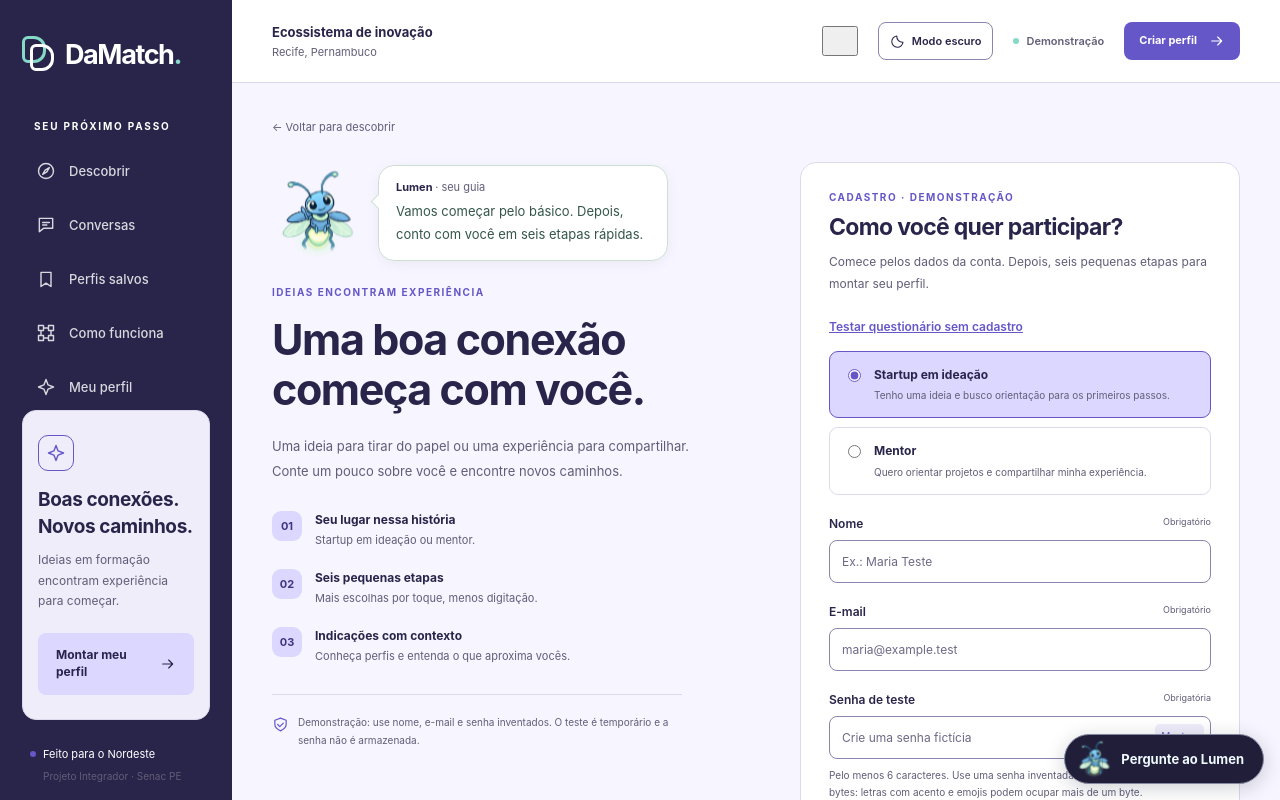
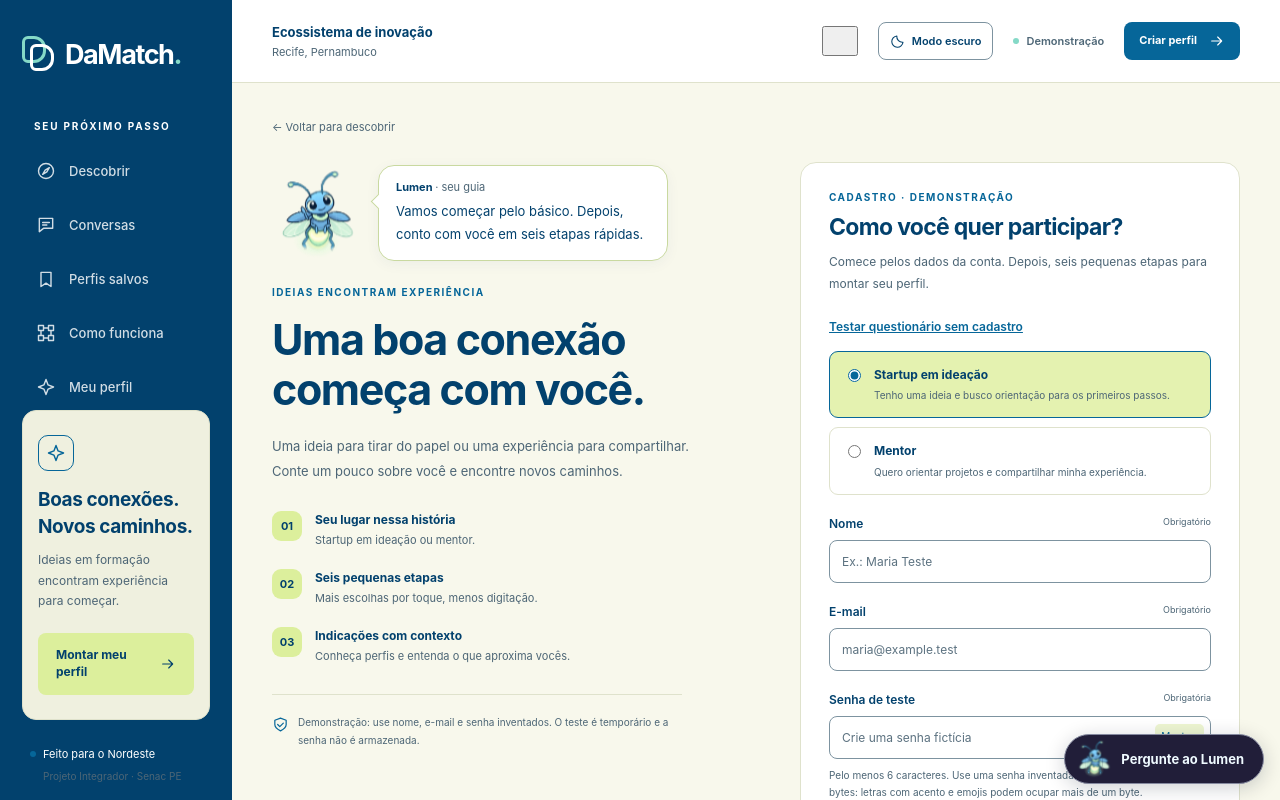
Before and after one commit to Diogo746/Da-Match, an Angular app in the folder frontend/: page /cadastro in a window 1280 px wide. Shown: the top 800 px of the page. Built offline with nearby package versions, Linux system fonts and the light colour scheme.

Commit message:
Update theme colors in theme.css

```diff
--- a/frontend/src/app/shared/theme.css
+++ b/frontend/src/app/shared/theme.css
@@ -1,139 +1,140 @@
 :root {
   color-scheme: light;
-
-  --navy: #29244A;
-  --on-navy: #FFFFFF;
-  --bg: #F7F5FF;
-  --surface: #FFFFFF;
-  --surface-overlay: #FFFFFFED;
-  --surface-alt: #EFEDFA;
-  --surface-soft: #F7F5FF;
-  --surface-hover: #DCD7FF;
-  --surface-tint: #EFEDFA;
-  --text-primary: #29244A;
-  --muted: #625D78;
-  --text-soft: #514B70;
-  --placeholder: #6E6887;
-  --teal: #6657C8;
-  --accent-ink: #5142AE;
-  --focus: #6657C8;
-  --border: #DDD9ED;
-  --border-soft: #EAE7F5;
-  --field-border: #8B83B0;
-  --border-hover: #6657C8;
-  --action-bg: #6657C8;
-  --action-text: #FFFFFF;
-  --action-hover: #5142AE;
-  --button-soft-bg: #DCD7FF;
-  --button-soft-text: #29244A;
-  --button-soft-hover: #CCC5FF;
-  --selected-bg: #DCD7FF;
-  --saved-bg: #29244A;
-  --saved-text: #FFFFFF;
-  --badge-bg: #DCD7FF;
-  --badge-text: #40357F;
-  --tag-bg: #F0EEFA;
-  --tag-text: #5142AE;
-  --track: #E5E1F0;
-  --track-fill: #6657C8;
-  --hero-bg: #F0EDFF;
-  --help-bg: #EFEDFA;
-  --help-icon-bg: #DCD7FF;
-  --preview-cover-start: #E4DFFF;
-  --preview-cover-end: #C8F0E8;
-  --success-bg: #E3F7F1;
-  --success-text: #176B5B;
+  --navy: #02416d;
+  --on-navy: #fff;
+  --bg: #f8f8ec;
+  --surface: #fff;
+  --surface-overlay: #ffffffed;
+  --surface-alt: #eff0df;
+  --surface-soft: #f8f8ec;
+  --surface-hover: #e9f4c4;
+  --surface-tint: #eef6d2;
+  --text-primary: #02416d;
+  --muted: #4d6676;
+  --text-soft: #36596f;
+  --placeholder: #5c7280;
+  --teal: #066699;
+  --accent-ink: #0a5483;
+  --focus: #066699;
+  --border: #dfe2cc;
+  --border-soft: #ebedda;
+  --field-border: #7d93a0;
+  --border-hover: #066699;
+  --action-bg: #066699;
+  --action-text: #fff;
+  --action-hover: #02416d;
+  --button-soft-bg: #dcef9c;
+  --button-soft-text: #02416d;
+  --button-soft-hover: #cde67a;
+  --selected-bg: #e4f2b0;
+  --saved-bg: #02416d;
+  --saved-text: #fff;
+  --badge-bg: #dcef9c;
+  --badge-text: #02416d;
+  --tag-bg: #eff0df;
+  --tag-text: #0a5483;
+  --track: #e1e4cd;
+  --track-fill: #066699;
+  --hero-bg: #eff0df;
+  --help-bg: #eef2dc;
+  --help-icon-bg: #dcef9c;
+  --preview-cover-start: #d6e9f3;
+  --preview-cover-end: #dcef9c;
+  --success-bg: #e4f3e9;
+  --success-text: #236146;
   --error-bg: #fff4f1;
   --error-border: #ba7168;
   --error-text: #963d3d;
-  --attention-text: #496659;
-  --shadow-soft: #1433420d;
-  --shadow-card: #1137490d;
-  --dialog-shadow: #082d4960;
-  --backdrop: #082c44a6;
+  --attention-text: #36596f;
+  --shadow-soft: #02416d0d;
+  --shadow-card: #02416d0d;
+  --dialog-shadow: #02416d60;
+  --backdrop: #02263fa6;
   --cover-ring: #ffffff85;
   --cover-ring-soft: #ffffff35;
   --lumen-bubble-bg: #fff;
-  --lumen-bubble-border: #cddfd2;
-  --lumen-bubble-text: #34564b;
+  --lumen-bubble-border: #c9d9a0;
+  --lumen-bubble-text: #02416d;
   --lumen-halo-rest: .22;
   --lumen-halo-peak: .8;
-  --lumen-core: #f2ffe8;
+  --lumen-core: #f8ffe0;
   --lumen-core-rest: .12;
   --lumen-core-peak: .78;
-  --lumen-halo-inner: #dbffe8e6;
-  --lumen-halo-outer: #85d9c780;
-  --lumen-halo-shadow: #85d9c780;
+  --lumen-halo-inner: #f1ffc4e6;
+  --lumen-halo-outer: #aedd2b80;
+  --lumen-halo-shadow: #aedd2b80;
   --lumen-halo-blur: 5px;
-  --lumen-core-shadow: #d3f1e199;
+  --lumen-core-shadow: #e3ff9a99;
+  --texto-lateral: #ffffff;
 }
 
 html[data-theme="dark"] {
   color-scheme: dark;
-  --navy: #17152B;
-  --on-navy: #F4F2FF;
-  --bg: #17152B;
-  --surface: #282442;
-  --surface-overlay: #302B4DEE;
-  --surface-alt: #282442;
-  --surface-soft: #211E38;
-  --surface-hover: #393254;
-  --surface-tint: #302B4A;
-  --text-primary: #F4F2FF;
-  --muted: #C1BCD9;
-  --text-soft: #D8D3ED;
-  --placeholder: #A8A2C4;
-  --teal: #65DCC5;
-  --accent-ink: #85E7D4;
-  --focus: #65DCC5;
-  --border: #484260;
-  --border-soft: #393451;
-  --field-border: #8982A6;
-  --border-hover: #65DCC5;
-  --action-bg: #65DCC5;
-  --action-text: #17152B;
-  --action-hover: #85E7D4;
-  --button-soft-bg: #493F79;
-  --button-soft-text: #F0EDFF;
-  --button-soft-hover: #5A4E91;
-  --selected-bg: #493F79;
-  --saved-bg: #65DCC5;
-  --saved-text: #17152B;
-  --badge-bg: #493F79;
-  --badge-text: #E4DFFF;
-  --tag-bg: #302B4A;
-  --tag-text: #D8D3ED;
-  --track: #393451;
-  --track-fill: #65DCC5;
-  --hero-bg: #282442;
-  --help-bg: #25213E;
-  --help-icon-bg: #493F79;
-  --preview-cover-start: #493F79;
-  --preview-cover-end: #24564F;
-  --success-bg: #1F443E;
-  --success-text: #A8F0DF;
+  --navy: #052b42;
+  --on-navy: #f8f8ec;
+  --bg: #04202f;
+  --surface: #0a3048;
+  --surface-overlay: #0e3a55ee;
+  --surface-alt: #0c3550;
+  --surface-soft: #082a3f;
+  --surface-hover: #11496b;
+  --surface-tint: #0f4260;
+  --text-primary: #f8f8ec;
+  --muted: #bcd0dc;
+  --text-soft: #cfdde6;
+  --placeholder: #92adbd;
+  --teal: #aedd2b;
+  --accent-ink: #bde84a;
+  --focus: #c4ee55;
+  --border: #25506b;
+  --border-soft: #1b4059;
+  --field-border: #6f95ad;
+  --border-hover: #aedd2b;
+  --action-bg: #aedd2b;
+  --action-text: #02263f;
+  --action-hover: #c4ee55;
+  --button-soft-bg: #0a5483;
+  --button-soft-text: #f8f8ec;
+  --button-soft-hover: #0d669f;
+  --selected-bg: #0a5483;
+  --saved-bg: #aedd2b;
+  --saved-text: #02263f;
+  --badge-bg: #0a5483;
+  --badge-text: #e9f4c4;
+  --tag-bg: #0f4260;
+  --tag-text: #dce9c0;
+  --track: #1b4059;
+  --track-fill: #aedd2b;
+  --hero-bg: #0a3550;
+  --help-bg: #0d3a55;
+  --help-icon-bg: #0a5483;
+  --preview-cover-start: #0a5483;
+  --preview-cover-end: #2a5a3c;
+  --success-bg: #214335;
+  --success-text: #bde6cd;
   --error-bg: #402724;
   --error-border: #bc796e;
   --error-text: #ffc1b7;
-  --attention-text: #bfd4cc;
+  --attention-text: #cfdde6;
   --shadow-soft: #00000024;
   --shadow-card: #00000030;
   --dialog-shadow: #00000099;
-  --backdrop: #030c13cf;
-  --cover-ring: #d9f4e528;
-  --cover-ring-soft: #d9f4e512;
-  --lumen-bubble-bg: #1b393d;
-  --lumen-bubble-border: #527575;
-  --lumen-bubble-text: #dfede6;
+  --backdrop: #020f18cf;
+  --cover-ring: #e3ff9a28;
+  --cover-ring-soft: #e3ff9a12;
+  --lumen-bubble-bg: #0c3550;
+  --lumen-bubble-border: #3f7ba0;
+  --lumen-bubble-text: #f8f8ec;
   --lumen-halo-rest: .42;
   --lumen-halo-peak: 1;
   --lumen-core-rest: .25;
   --lumen-core-peak: 1;
-  --lumen-halo-inner: #b6f0d4ff;
-  --lumen-halo-outer: #85d9c7b3;
-  --lumen-halo-shadow: #85d9c7b3;
+  --lumen-halo-inner: #e3ff9aff;
+  --lumen-halo-outer: #aedd2bb3;
+  --lumen-halo-shadow: #aedd2bb3;
   --lumen-halo-blur: 8px;
-  --lumen-core-shadow: #d3f1e1cc;
+  --lumen-core-shadow: #e3ff9acc;
+  --texto-lateral: #ffffff;
 }
 
 input::placeholder { color: var(--placeholder); opacity: 1; }
@@ -157,8 +158,8 @@ option { background: var(--surface); color: var(--text-primary); }
 }
 .theme-toggle:hover { background: var(--surface-hover); border-color: var(--border-hover); }
 .theme-toggle app-icon { width: 15px; height: 15px; }
+
 @media(max-width:480px) {
   .topbar-actions > .demo-pill { display: none; }
-  .theme-toggle { padding: 8px; min-width: 38px; }
-  .theme-toggle span { display: none; }
+  .theme-toggle { padding: 8px; font-size: 10px; }
 }
```
